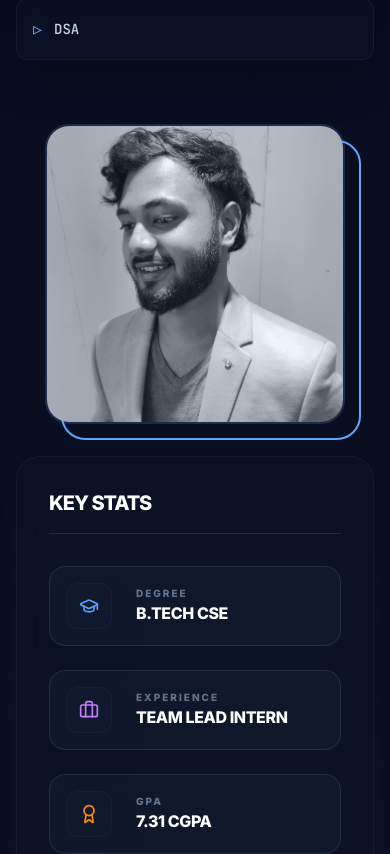
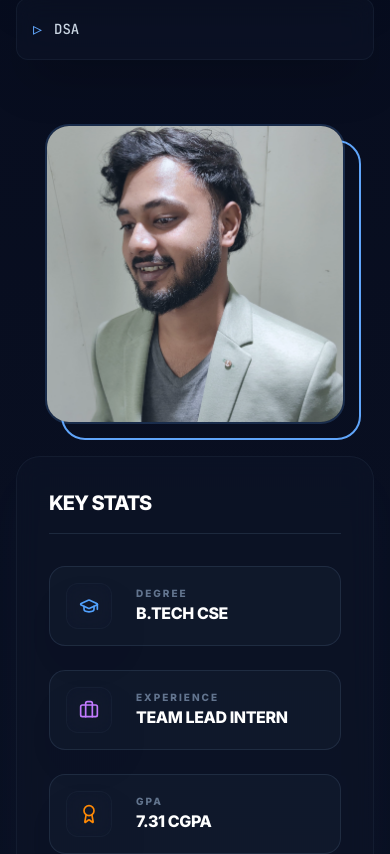
Before and after one commit to Gauravs1104/GauravPortfolio, a React (Vite) app: page / in a window 390 px wide. Shown: the part 2420-3274 px from the top of the page. Built offline with nearby package versions, Linux system fonts and the light colour scheme.

Commit message:
final update

```diff
--- a/src/sections/About.tsx
+++ b/src/sections/About.tsx
@@ -51,7 +51,7 @@ export default function About() {
                 <img
                   src="/profile.jpg"
                   alt="Gaurav Raj"
-                  className="w-full aspect-square object-cover grayscale group-hover:grayscale-0 transition-all duration-500"
+                  className="w-full aspect-square object-cover transition-all duration-500 lg:grayscale lg:group-hover:grayscale-0"
                 />
                 <div className="absolute inset-0 bg-brand/10 group-hover:bg-transparent transition-all duration-300" />
               </div>
--- a/src/sections/Projects.tsx
+++ b/src/sections/Projects.tsx
@@ -65,7 +65,7 @@ export default function Projects() {
                 <img
                   src={project.image}
                   alt={project.title}
-                  className="w-full h-full object-cover grayscale group-hover:grayscale-0 group-hover:scale-110 transition-all duration-700 opacity-60 group-hover:opacity-100"
+                  className="w-full h-full object-cover transition-all duration-700 opacity-60 group-hover:opacity-100 lg:grayscale lg:group-hover:grayscale-0 group-hover:scale-110"
                 />
                 <div className="absolute top-4 left-4 p-3 glass rounded-2xl shadow-2xl">
                   {project.icon}
```
